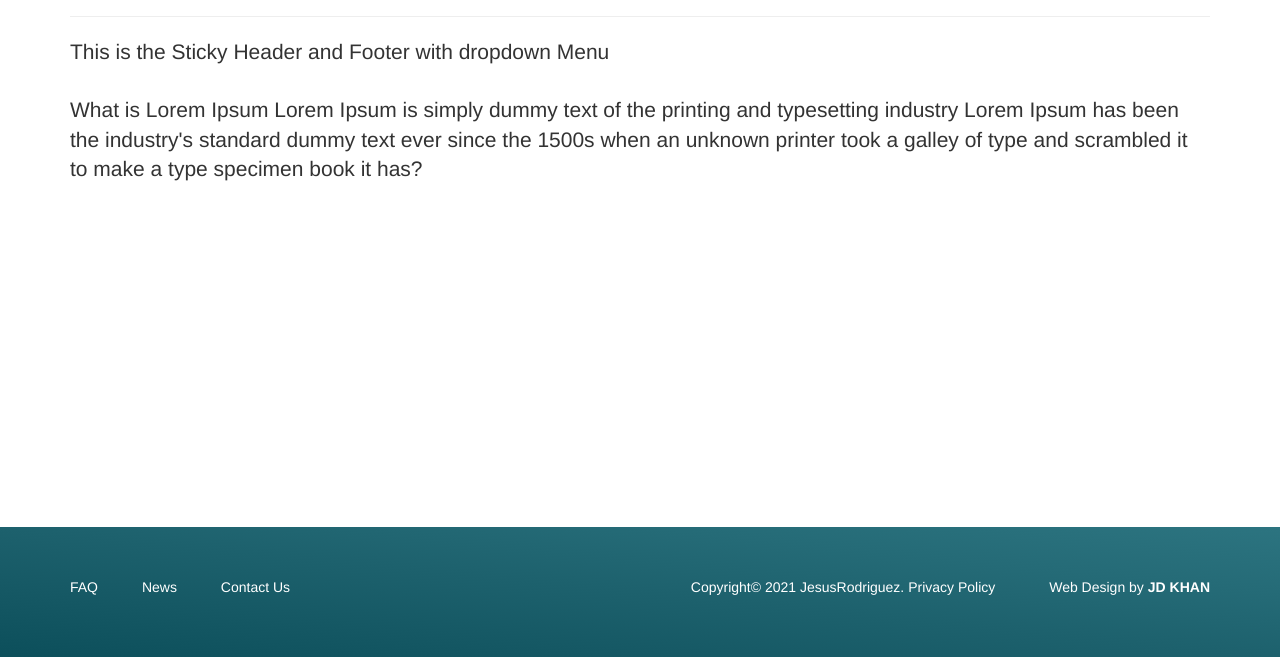
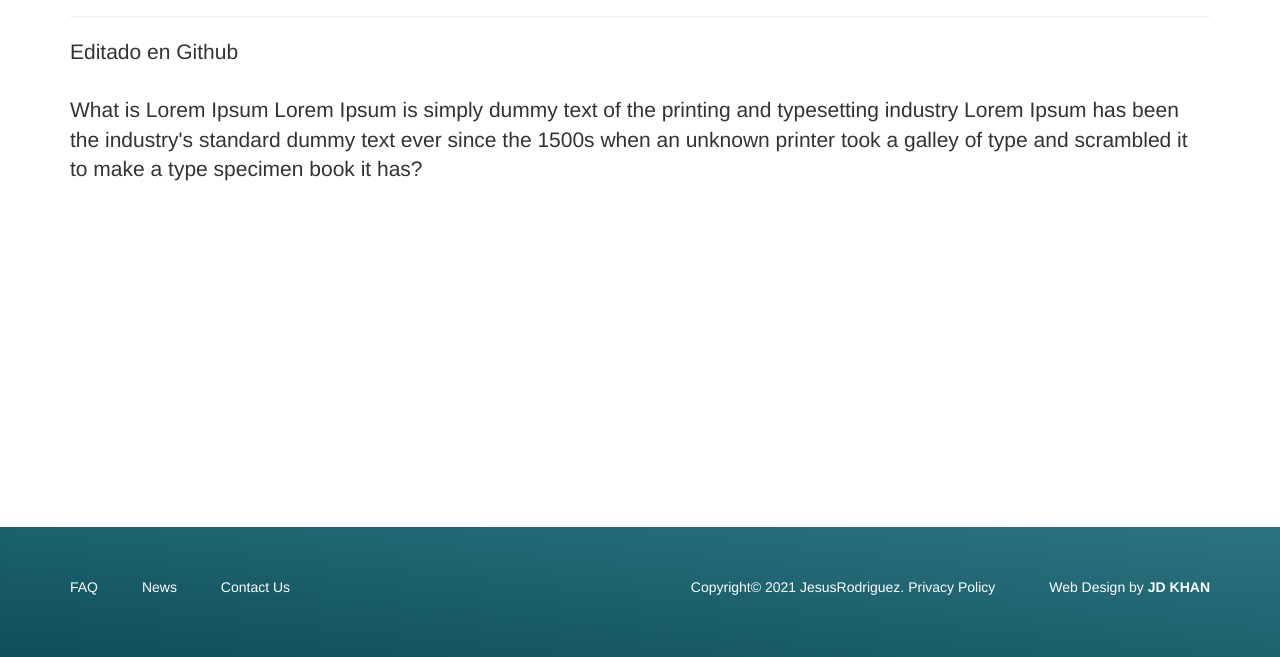
Before and after one commit to jgrodriguezca/proyectodatapath1, a plain HTML site: page index.html in a window 1280 px wide. Shown: the part 143-800 px from the top of the page. Drawn offline with nearby package versions, Linux system fonts and the light colour scheme.

Commit message:
Update index.html

```diff
--- a/index.html
+++ b/index.html
@@ -51,7 +51,7 @@
        <div class="page-header">
           <h1>Proyecto1 </h1>
        </div>
-       <p class="lead">This is the Sticky Header and Footer with dropdown Menu<br><br>What is Lorem Ipsum Lorem Ipsum is simply dummy text of the printing and typesetting industry Lorem Ipsum has been the industry's standard dummy text ever since the 1500s when an unknown printer took a galley of type and scrambled it to make a type specimen book it has?</p>
+       <p class="lead">Editado en Github<br><br>What is Lorem Ipsum Lorem Ipsum is simply dummy text of the printing and typesetting industry Lorem Ipsum has been the industry's standard dummy text ever since the 1500s when an unknown printer took a galley of type and scrambled it to make a type specimen book it has?</p>
     </div>
     <footer class="footer">
        <div class="ct-footer-post">
```
